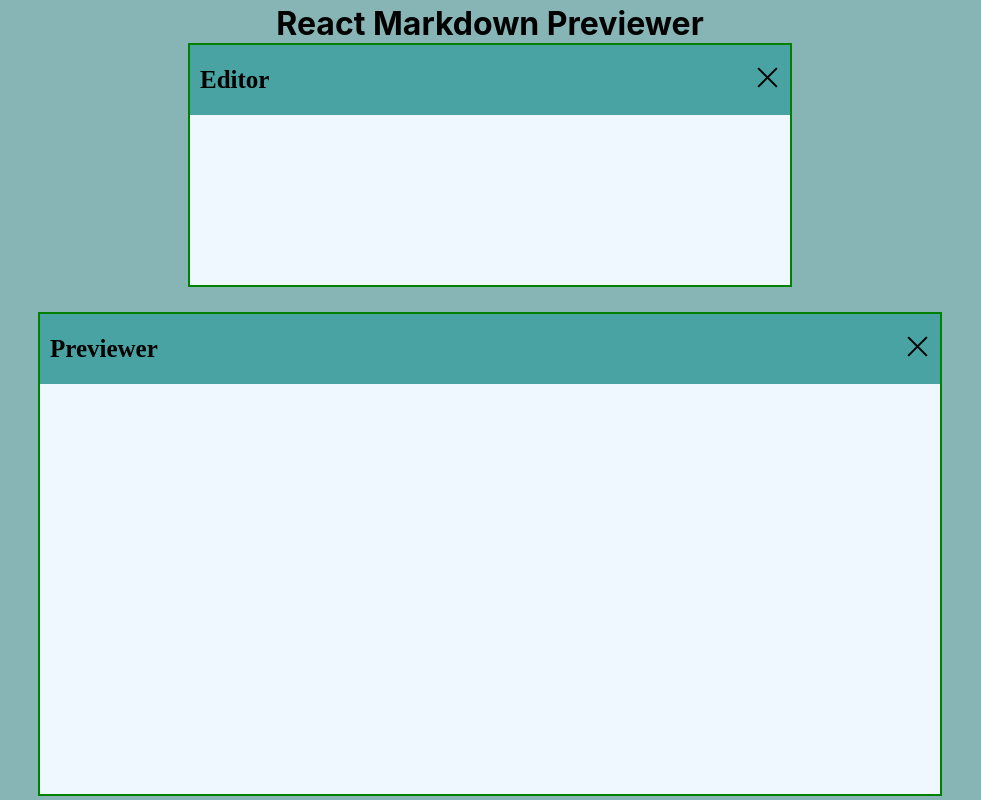
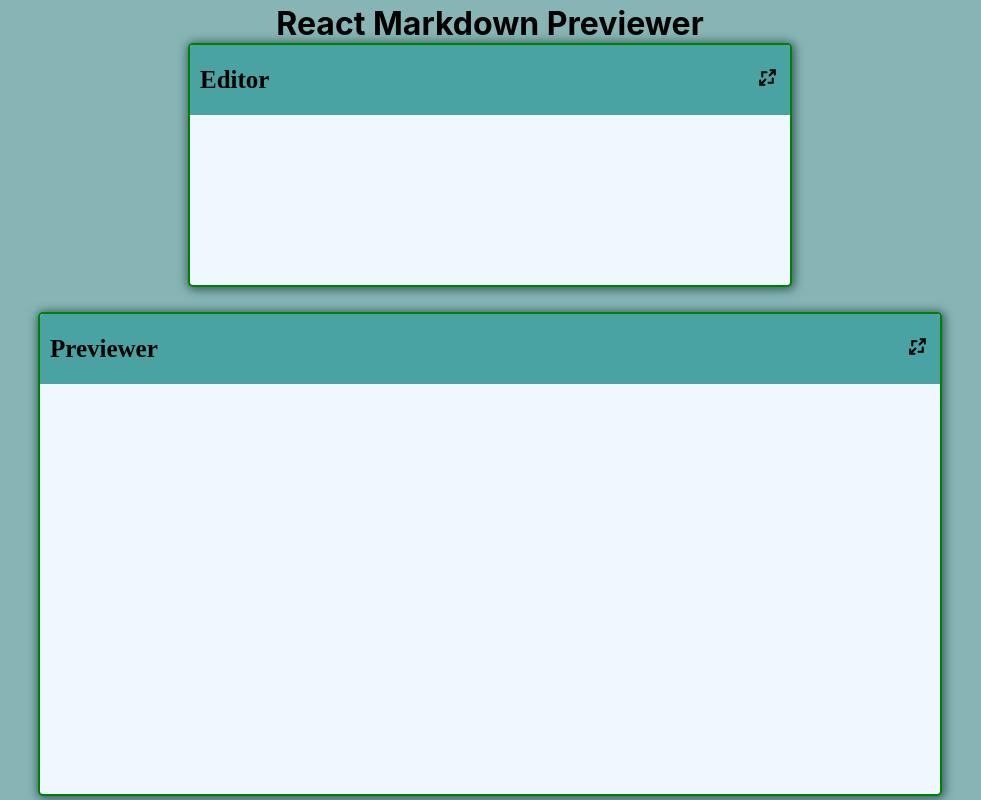
Before and after one commit to jayaramsivaramannair/react_markdown_previewer, a React (Create React App) app: page / in a window 1280 px wide. Shown: the whole page, without its empty margins (150-1131 px from the left). Built offline with nearby package versions, Linux system fonts and the light colour scheme; a web font is replaced by a local one.

Commit message:
Added minimizeClick and maximizeClick functions to minimize and maximize editor and preview windows

```diff
--- a/public/index.html
+++ b/public/index.html
@@ -31,6 +31,7 @@
   </head>
   <body>
     <noscript>You need to enable JavaScript to run this app.</noscript>
+    <script src="https://cdn.freecodecamp.org/testable-projects-fcc/v1/bundle.js"></script>
     <div id="root"></div>
     <!--
       This HTML file is a template.
--- a/src/App.css
+++ b/src/App.css
@@ -19,16 +19,16 @@
 #preview {
   background-color: aliceblue;
   overflow-y: auto;
+  box-shadow: 1px 1px 10px 2px #3a5f5f;
+  border-radius: 5px;
 }
 
 #editor {
-  height: 30vh;
   width: 600px;
   border: 2px solid green;
 }
 
 #preview {
-  height: 60vh;
   margin-top: 25px;
   width: 900px;
   border: 2px solid green;
@@ -45,3 +45,7 @@
   font-weight: bold;
   font-size: 25px;
 }
+
+.close-icon:hover {
+  cursor: pointer;
+}
--- a/src/App.tsx
+++ b/src/App.tsx
@@ -12,8 +12,12 @@ function App() {
       <Editor
         displayEditor={displayEditor}
         setDisplayEditor={setDisplayEditor}
+        displayPreview={displayPreview}
+        setDisplayPreview={setDisplayPreview}
       />
       <Previewer
+        displayEditor={displayEditor}
+        setDisplayEditor={setDisplayEditor}
         displayPreview={displayPreview}
         setDisplayPreview={setDisplayPreview}
       />
--- a/src/components/Editor.tsx
+++ b/src/components/Editor.tsx
@@ -1,21 +1,41 @@
 import React from 'react'
-import {GrClose} from 'react-icons/gr'
+import {TiArrowMaximise} from 'react-icons/ti'
 import {MdCloseFullscreen} from 'react-icons/md'
 
 interface editorProps {
   displayEditor: boolean
   setDisplayEditor: React.Dispatch<React.SetStateAction<boolean>>
+  displayPreview: boolean
+  setDisplayPreview: React.Dispatch<React.SetStateAction<boolean>>
 }
 
 
-const Editor : React.FC<editorProps> = ({displayEditor, setDisplayEditor}) => {
+const Editor : React.FC<editorProps> = (
+  {
+    displayEditor,
+    setDisplayEditor,
+    displayPreview,
+    setDisplayPreview,
+
+  }) => {
+
+  const maximizeClick = () => {
+    //Set the value for Previewer Component
+    setDisplayPreview(false)
+  }
+
+  const minimizeClick = () => {
+    //Set the value for Previewer Component
+    setDisplayPreview(true)
+  }
+
   return (
-    <div id="editor">
+    <div id="editor" style={{height: (!displayPreview) ? '95vh': '30vh', display: (!displayEditor) ? 'none' : ''}}>
       <div className="header">
         <p>Editor</p>
         <div className="close-icon">
           {
-            displayEditor ? <GrClose /> : <MdCloseFullscreen />
+            displayPreview ? <TiArrowMaximise onClick={maximizeClick}/> : <MdCloseFullscreen onClick={minimizeClick}/>
           }
 
         </div>
--- a/src/components/Previewer.tsx
+++ b/src/components/Previewer.tsx
@@ -1,19 +1,36 @@
 import React from 'react'
-import {GrClose} from 'react-icons/gr'
+import {TiArrowMaximise} from 'react-icons/ti'
 import {MdCloseFullscreen} from 'react-icons/md'
 
 interface previewerProps {
   displayPreview: boolean
   setDisplayPreview: React.Dispatch<React.SetStateAction<boolean>>
+  displayEditor: boolean
+  setDisplayEditor: React.Dispatch<React.SetStateAction<boolean>>
 }
 
-const Previewer: React.FC<previewerProps> = ({displayPreview, setDisplayPreview}) => {
+const Previewer: React.FC<previewerProps> = (
+  {displayPreview,
+    setDisplayPreview,
+    displayEditor,
+    setDisplayEditor
+  }) => {
+
+  const maximizeClick = () => {
+    //Set the display value for Editor component
+    setDisplayEditor(false)
+  }
+
+  const minimizeClick = () => {
+    //Set the display value for Editor component
+    setDisplayEditor(true)
+  }
   return (
-    <div id="preview">
+    <div id="preview" style={{height: (!displayEditor) ? '95vh': '60vh',display: (!displayPreview) ? 'none': ''}}>
        <div className="header">
         <p>Previewer</p>
         <div className="close-icon">
-          {displayPreview ? <GrClose /> : <MdCloseFullscreen />}
+          {displayEditor ? <TiArrowMaximise  onClick={maximizeClick}/> : <MdCloseFullscreen onClick={minimizeClick}/>}
         </div>
       </div>
     </div>
```
